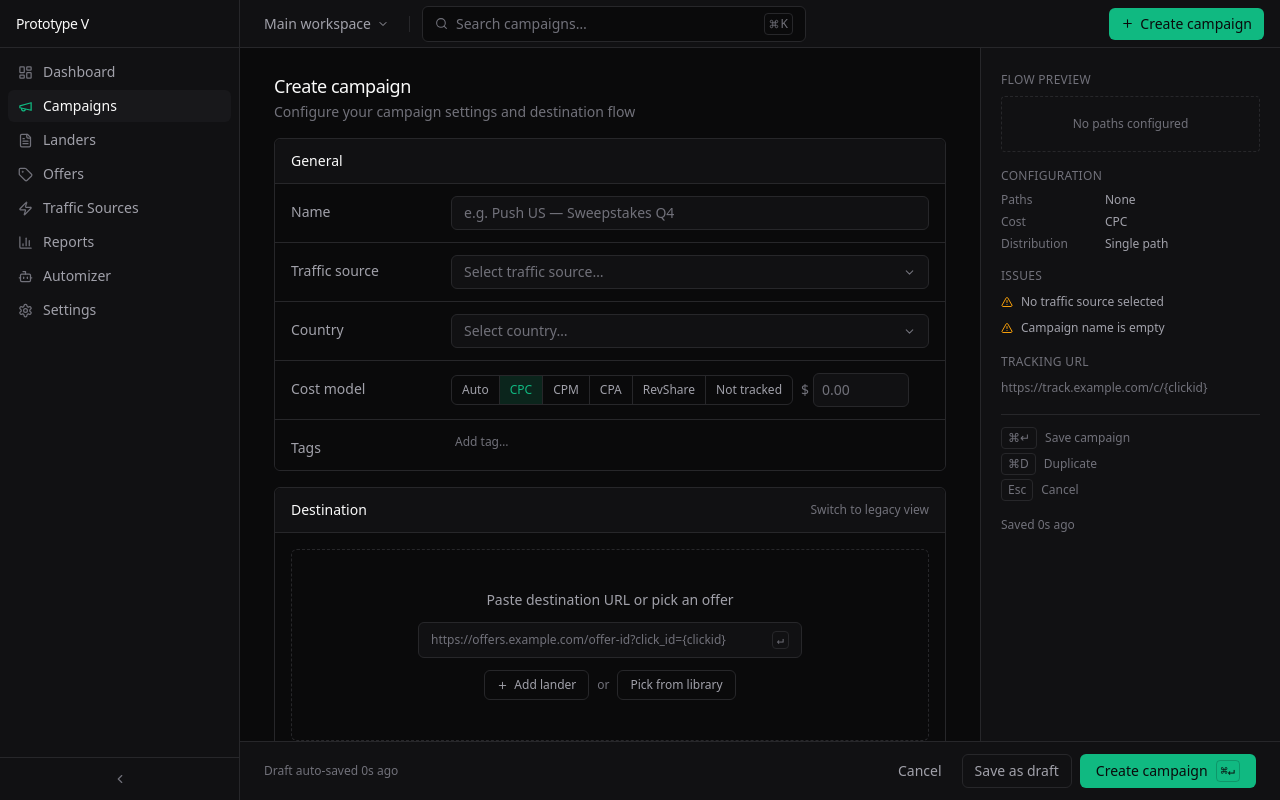
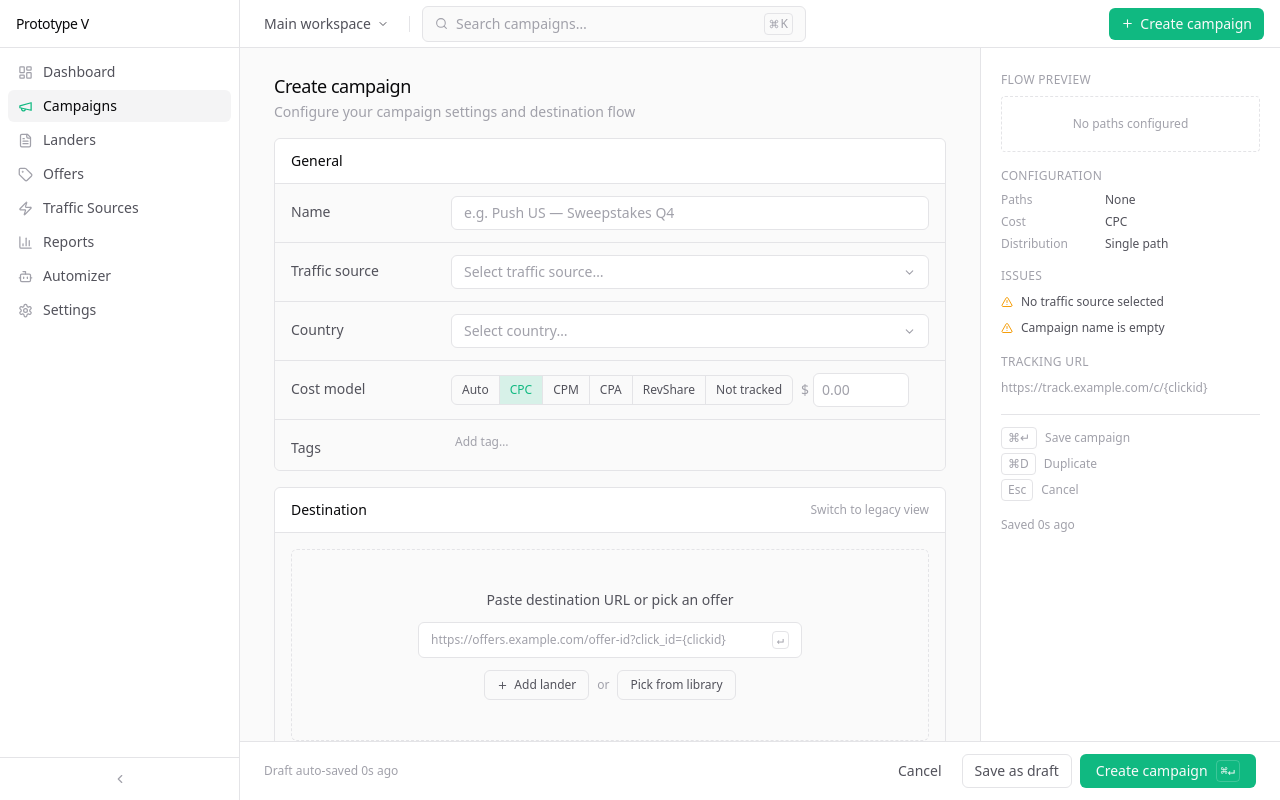
Before and after one commit to ostf14/prototype-v, a Next.js app: page /campaigns/new in a window 1280 px wide. Built offline with nearby package versions, Linux system fonts and the light colour scheme.

Commit message:
theme: default to light

```diff
--- a/app/layout.tsx
+++ b/app/layout.tsx
@@ -25,7 +25,7 @@ export default function RootLayout({
   children: React.ReactNode;
 }>) {
   return (
-    <html lang="en" className="dark" suppressHydrationWarning>
+    <html lang="en" className="light" suppressHydrationWarning>
       <body className={`${inter.variable} ${jetbrainsMono.variable} antialiased`}>
         {children}
       </body>
--- a/components/layout/app-layout.tsx
+++ b/components/layout/app-layout.tsx
@@ -13,7 +13,7 @@ export function AppLayout({ children }: { children: React.ReactNode }) {
         <main className="flex-1 overflow-auto">{children}</main>
       </div>
       <Toaster
-        theme="dark"
+        theme="light"
         position="bottom-right"
         toastOptions={{
           style: {
```
